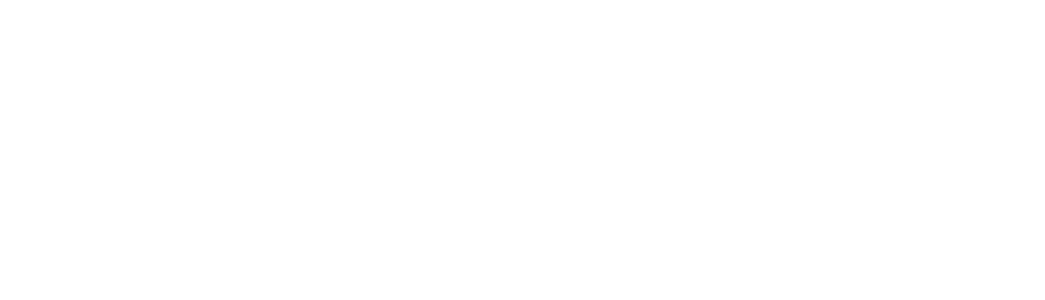
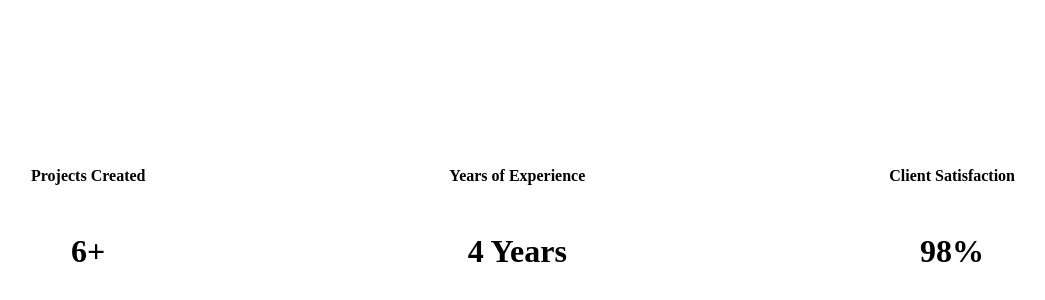
Before and after one commit to TomDevy/main-portfolio, a Next.js app: page /reviews in a window 1280 px wide. Shown: the part 702-1002 px from the top of the page, without its empty margins (117-1162 px from the left). Before the commit the page ends 836 px from the top, so only its background shows below. Built offline with nearby package versions, Linux system fonts and the light colour scheme.

Commit message:
create review section

```diff
--- a/pages/reviews/index.tsx
+++ b/pages/reviews/index.tsx
@@ -5,6 +5,20 @@
             <div className={style.review}>
                 <div></div>
             </div>
+            <div className={style.stats}>
+                <div className={style.eachStats}>
+                    <h4>Projects Created</h4>
+                    <h1>6+</h1>
+                </div>
+                <div className={style.eachStats}>
+                    <h4>Years of Experience</h4>
+                    <h1>4 Years</h1>
+                </div>
+                <div className={style.eachStats}>
+                    <h4>Client Satisfaction</h4>
+                    <h1>98%</h1>
+                </div>
+            </div>
         </div>
     )
 }
--- a/pages/reviews/review.module.scss
+++ b/pages/reviews/review.module.scss
@@ -13,3 +13,17 @@
     border-radius: 16px;
     // margin: 45px 14px;
 }
+.stats {
+    padding: 80px;
+    display: flex;
+    justify-content: space-between;
+    & .eachStats {
+        display: flex;
+        flex-direction: column;
+        align-items: center;
+        gap: 5px;
+        & h1 {
+            font-weight: 800;
+        }
+    }
+}
```
